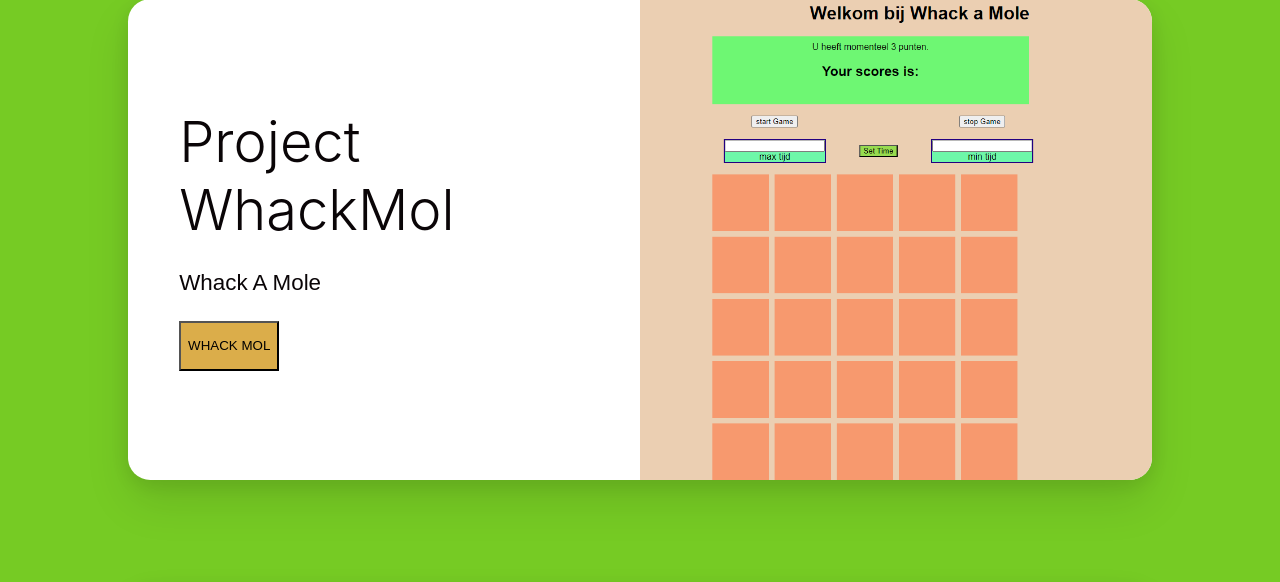
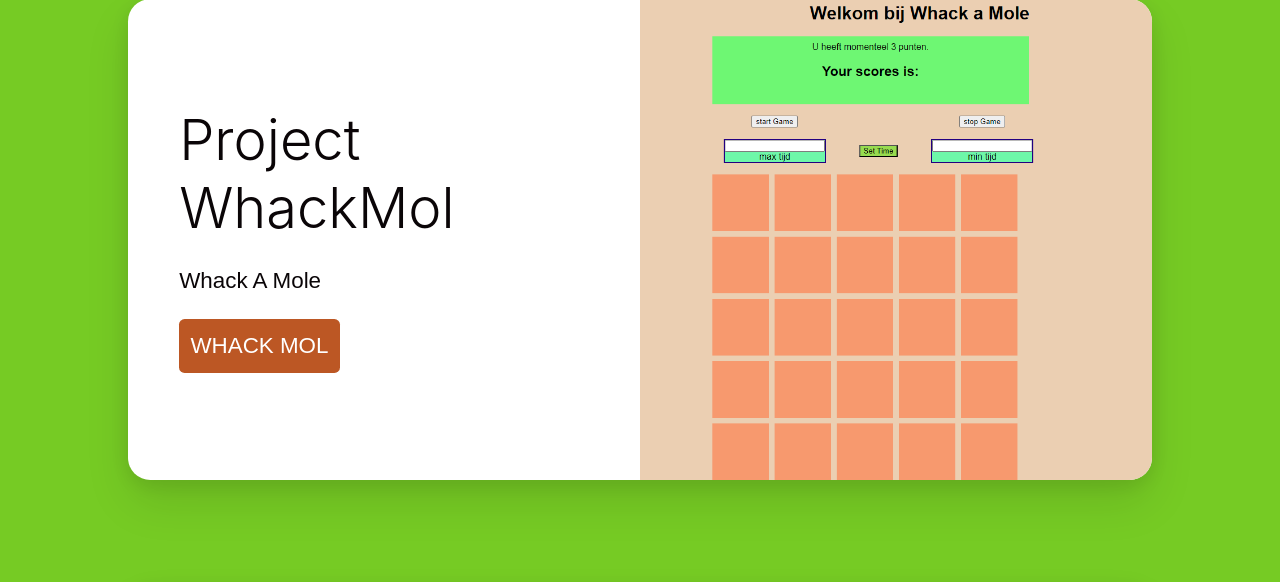
Before and after one commit to MohaamadJuwara/mohaamadjuwara.github.io, a PHP site: page /projects.html in a window 1280 px wide. Shown: the part 868-1450 px from the top of the page. Run offline with PHP 8.4, Linux system fonts and the light colour scheme.

Commit message:
i set the btn link in tic tac toe game in

```diff
--- a/projects.html
+++ b/projects.html
@@ -27,7 +27,8 @@
                     <div>
                         <h2>Project WhackMol</h2>
                         <p>Whack A Mole</p>
-                        <p><a href="projects/wam/index.html"><button class="btn1">WHACK MOL</button></a></p>
+                        <p><a href="projects/wam/index.html" class="btn btn--accent">WHACK MOL</a>
+                        </p>
                     </div>
                     <figure>
                         <img src="./img/whackamole.png">
@@ -40,10 +41,10 @@
                     <div>
                         <h2>Project Webcatalogus</h2>
                         <p>Webcatalogus-Scorpion</p>
-                        <p><a href="projects/sd22-p03-project-webcatalogus-scorpions-main/index.html"><button class="btn1">Webcatalogus</button></a></p>
+                        <p><a href="projects/sd22-p03-project-webcatalogus-scorpions-main/index.html" class="btn btn--accent">Webcatalogus</a></p>
                     </div>
                     <figure>
-                        <img src="https://codyhouse.co/demo-tutorials/stacking-cards/assets/img/img-2.jpg"
+                        <img src="/img/webcatalogus1.png"
                             alt="Image description">
                     </figure>
                 </div>
@@ -51,9 +52,9 @@
             <li class="card" id="card_3">
                 <div class="card__content">
                     <div>
-                        <h2>Project Three</h2>
-                        <p>Lorem ipsum dolor sit amet consectetur adipisicing elit.</p>
-                        <p><a href="#top" class="btn btn--accent">Read more</a></p>
+                        <h2>Project BootKaasEiere</h2>
+                        <p>TicTacToe</p>
+                        <p><a href="#top" class="btn btn--accent">Tic-tac-Game</a></p>
                     </div>
                     <figure>
                         <img src="https://codyhouse.co/demo-tutorials/stacking-cards/assets/img/img-3.jpg"
--- a/style.css
+++ b/style.css
@@ -489,9 +489,3 @@ ul.nav-menu li:last-child{
     aside p {
       margin-bottom: 1em;
     }
-
-   .btn1 {
-    background-color: #DBAD4A;
-    height: 50px;
-    width: 100px;
-   }
```
Also changed, not shown: img/webcatalogus1.png (added).
